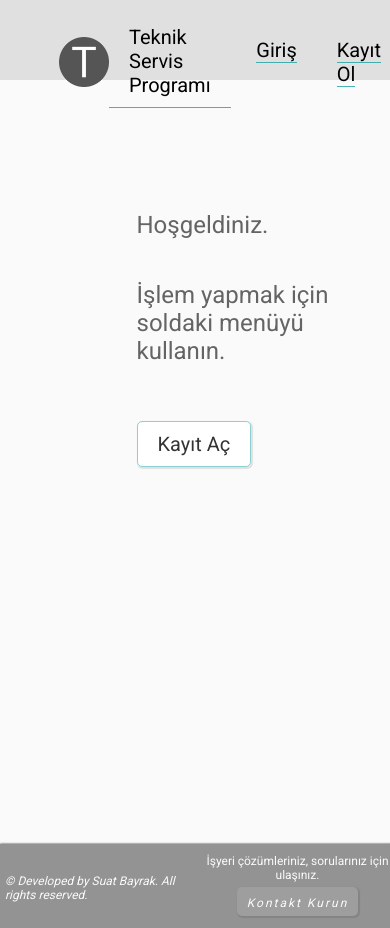
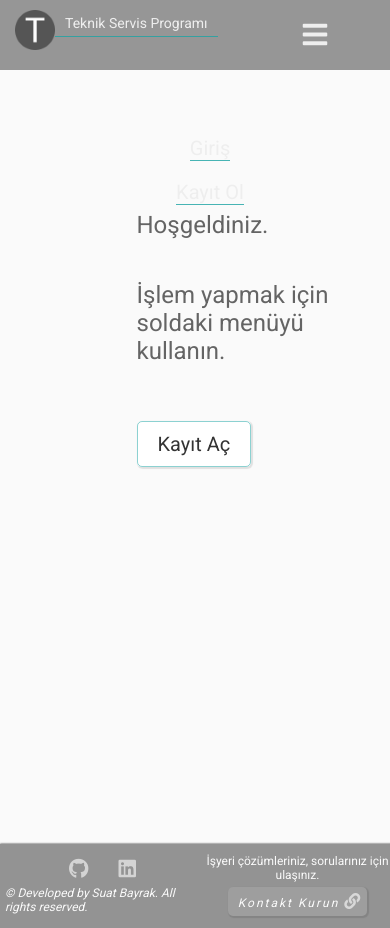
Before and after one commit to sbayrak/mern-technical-service, a React (Create React App) app in the folder client/: page / in a window 390 px wide. Built offline with nearby package versions, Linux system fonts and the light colour scheme; no server answers.

Commit message:
Implemented Navbar and showMenu

```diff
--- a/client/public/index.html
+++ b/client/public/index.html
@@ -10,34 +10,18 @@
       content="Web site created using create-react-app"
     />
     <link rel="apple-touch-icon" href="%PUBLIC_URL%/logo192.png" />
-    <!--
-      manifest.json provides metadata used when your web app is installed on a
-      user's mobile device or desktop. See https://developers.google.com/web/fundamentals/web-app-manifest/
-    -->
+
     <link rel="manifest" href="%PUBLIC_URL%/manifest.json" />
-    <!--
-      Notice the use of %PUBLIC_URL% in the tags above.
-      It will be replaced with the URL of the `public` folder during the build.
-      Only files inside the `public` folder can be referenced from the HTML.
-
-      Unlike "/favicon.ico" or "favicon.ico", "%PUBLIC_URL%/favicon.ico" will
-      work correctly both with client-side routing and a non-root public URL.
-      Learn how to configure a non-root public URL by running `npm run build`.
-    -->
-    <title>React App</title>
+    <link
+      rel="stylesheet"
+      href="https://cdnjs.cloudflare.com/ajax/libs/font-awesome/5.15.2/css/all.min.css"
+      integrity="sha512-HK5fgLBL+xu6dm/Ii3z4xhlSUyZgTT9tuc/hSrtw6uzJOvgRr2a9jyxxT1ely+B+xFAmJKVSTbpM/CuL7qxO8w=="
+      crossorigin="anonymous"
+    />
+    <title>Teknik Servis Programı</title>
   </head>
   <body>
     <noscript>You need to enable JavaScript to run this app.</noscript>
     <div id="root"></div>
-    <!--
-      This HTML file is a template.
-      If you open it directly in the browser, you will see an empty page.
-
-      You can add webfonts, meta tags, or analytics to this file.
-      The build step will place the bundled scripts into the <body> tag.
-
-      To begin the development, run `npm start` or `yarn start`.
-      To create a production bundle, use `npm run build` or `yarn build`.
-    -->
   </body>
 </html>
--- a/client/src/layout/Navbar.js
+++ b/client/src/layout/Navbar.js
@@ -6,20 +6,21 @@ import { logout } from '../actions/auth';
 import PropTypes from 'prop-types';
 
 const Navbar = ({ logout, isAuthenticated, loading }) => {
-  const [bgColor, setBgColor] = useState('rgba(0,0,0,0.1)');
+  const [bgColor, setBgColor] = useState('rgba(0,0,0,0.4)');
   const [txtColor, setTxtColor] = useState('#000');
+  const [showMenu, setShowMenu] = useState(false);
 
   useEffect(() => {
     let listener = null;
     // eslint-disable-next-line no-unused-vars
     listener = document.addEventListener('scroll', (e) => {
       var scrolled = document.scrollingElement.scrollTop;
-      if (scrolled >= 100) {
+      if (scrolled >= 10) {
         setBgColor('rgba(0,0,0,.9)');
         setTxtColor('#fff');
-      } else if (scrolled < 100) {
-        setBgColor('rgba(0,0,0,.1)');
-        setTxtColor('#000');
+      } else if (scrolled < 10) {
+        setBgColor('rgba(0,0,0,.4)');
+        setTxtColor('#eee');
       }
     });
   });
@@ -27,10 +28,20 @@ const Navbar = ({ logout, isAuthenticated, loading }) => {
   const userLinks = (
     <ul>
       <li>
-        <Link to='/create-record'>Kayıt Aç</Link>
+        <Link
+          to='/create-record'
+          style={{ transition: 'ease-in-out 0.5s', color: txtColor }}
+        >
+          Kayıt Aç
+        </Link>
       </li>
       <li>
-        <Link onClick={logout}>Çıkış</Link>
+        <Link
+          onClick={logout}
+          style={{ transition: 'ease-in-out 0.5s', color: txtColor }}
+        >
+          Çıkış
+        </Link>
       </li>
     </ul>
   );
@@ -38,10 +49,20 @@ const Navbar = ({ logout, isAuthenticated, loading }) => {
   const guestLinks = (
     <ul>
       <li>
-        <Link to='/login'>Giriş</Link>
+        <Link
+          to='/login'
+          style={{ transition: 'ease-in-out 0.5s', color: txtColor }}
+        >
+          Giriş
+        </Link>
       </li>
       <li>
-        <Link to='/register'>Kayıt Ol</Link>
+        <Link
+          to='/register'
+          style={{ transition: 'ease-in-out 0.5s', color: txtColor }}
+        >
+          Kayıt Ol
+        </Link>
       </li>
     </ul>
   );
@@ -59,24 +80,12 @@ const Navbar = ({ logout, isAuthenticated, loading }) => {
           </Link>
         </div>
         <div className='right'>
-          <ul>
-            <li>
-              <Link
-                to='/login'
-                style={{ transition: 'ease-in-out 0.5s', color: txtColor }}
-              >
-                Giriş
-              </Link>
-            </li>
-            <li>
-              <Link
-                to='/register'
-                style={{ transition: 'ease-in-out 0.5s', color: txtColor }}
-              >
-                Kayıt Ol
-              </Link>
-            </li>
-          </ul>
+          <i
+            className='fas fa-bars'
+            style={{ transition: 'ease-in-out 0.5s', color: txtColor }}
+            onClick={(e) => setShowMenu(!showMenu)}
+          ></i>
+          {isAuthenticated ? userLinks : guestLinks}
         </div>
       </div>
     </nav>
--- a/client/src/styles.css
+++ b/client/src/styles.css
@@ -334,6 +334,10 @@ nav .nav-wrapper .right {
   display: flex;
   align-items: center;
   padding: 5px 10px;
+}
+nav .nav-wrapper .right i {
+  display: none;
+  color: #000;
 }
 nav .nav-wrapper .right ul {
   list-style: none;
@@ -831,6 +835,47 @@ nav .nav-wrapper .right ul li a {
 /* MOBILE MOBILE MOBILE */
 @media screen and (min-width: 320px) and (max-width: 600px) {
   nav {
+    padding: 5px;
+  }
+  nav .nav-wrapper {
+    width: 100%;
+    height: 60px;
+  }
+  nav .nav-wrapper .left {
+    width: 60%;
+    align-items: flex-start;
+  }
+
+  nav .nav-wrapper .left img {
+    width: 40px;
+  }
+  nav .nav-wrapper .left a {
+    padding: 5px 10px;
+    font-size: 14px;
+  }
+  nav .nav-wrapper .right {
+    width: 40%;
+    justify-content: center;
+  }
+  nav .nav-wrapper .right i {
+    display: block;
+    font-size: 28px;
+  }
+  nav .nav-wrapper .right ul {
+    background-color: rgba(0, 0, 0, 1);
+    position: absolute;
+    left: 0%;
+    width: 100%;
+    top: 65px;
+    height: 200px;
+    flex-direction: column;
+    justify-content: center;
+    align-items: center;
+    z-index: 999999999;
+    transition: 0.5s ease-in-out;
+  }
+  nav .nav-wrapper .right ul.active {
+    left: -110%;
   }
 
   .technician .technician-wrapper .group {
@@ -1090,6 +1135,48 @@ nav .nav-wrapper .right ul li a {
 /* TABLET TABLET TABLET */
 /* TABLET TABLET TABLET */
 @media screen and (min-width: 601px) and (max-width: 960px) {
+  nav {
+    padding: 5px;
+  }
+  nav .nav-wrapper {
+    width: 100%;
+    height: 60px;
+  }
+  nav .nav-wrapper .left {
+    width: 60%;
+  }
+
+  nav .nav-wrapper .left img {
+    width: 40px;
+  }
+  nav .nav-wrapper .left a {
+    padding: 5px 10px;
+    font-size: 24px;
+  }
+  nav .nav-wrapper .right {
+    width: 40%;
+    justify-content: center;
+  }
+  nav .nav-wrapper .right i {
+    display: block;
+    font-size: 38px;
+  }
+  nav .nav-wrapper .right ul {
+    background-color: rgba(0, 0, 0, 1);
+    position: absolute;
+    left: 0%;
+    width: 100%;
+    top: 65px;
+    height: 200px;
+    flex-direction: column;
+    justify-content: center;
+    align-items: center;
+    z-index: 999999999;
+    transition: 0.5s ease-in-out;
+  }
+  nav .nav-wrapper .right ul.active {
+    left: -110%;
+  }
   .technician .technician-wrapper .group {
     top: 10%;
     padding: 5px;
```
